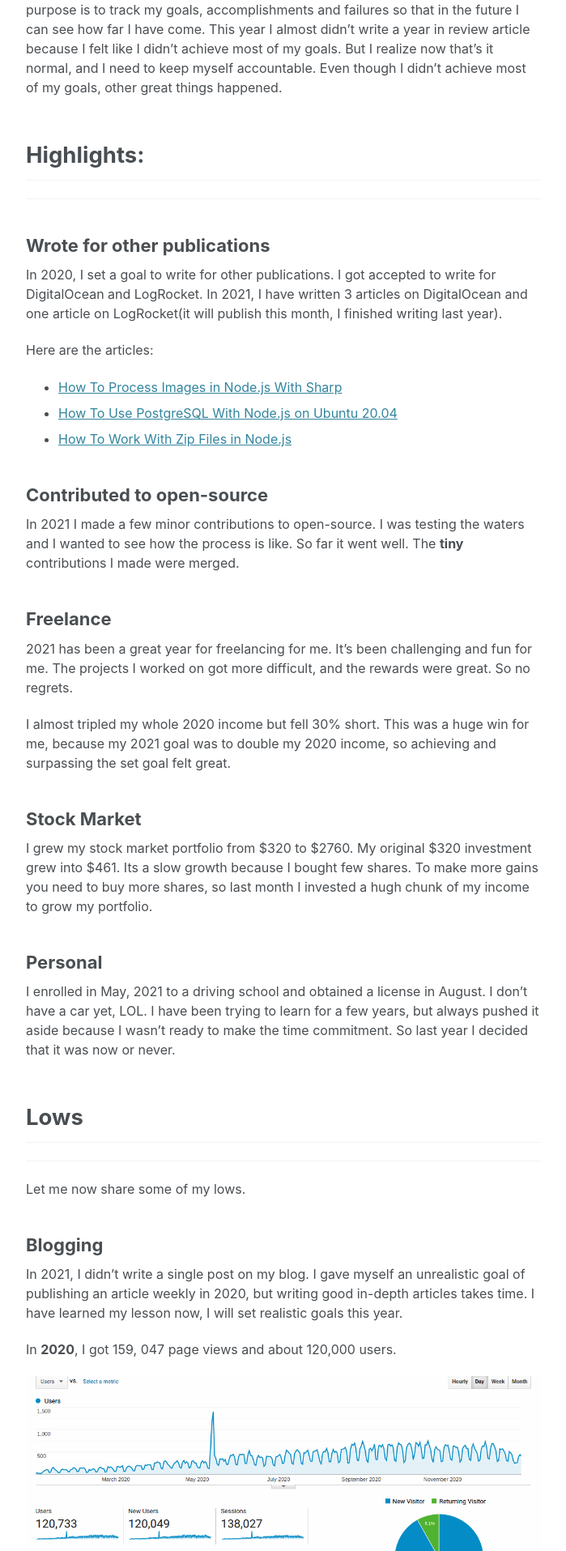
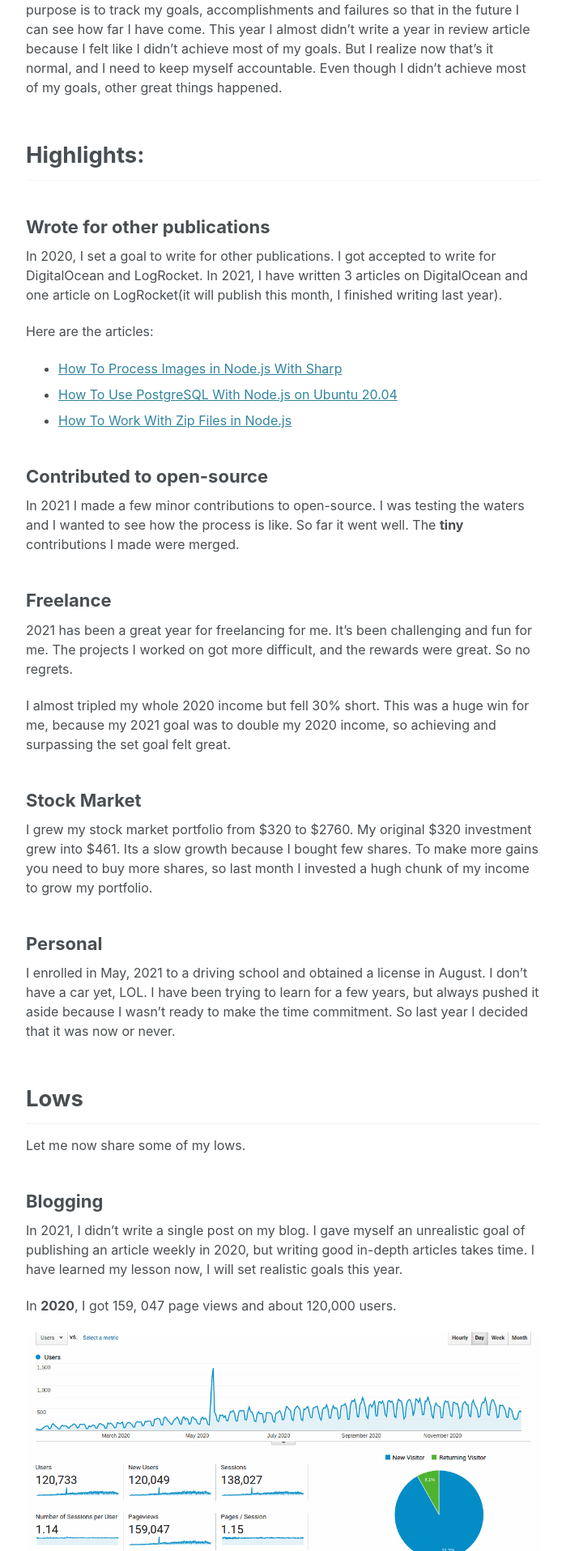
Before and after one commit to stanulilic/stanleyulili.com-old, a Jekyll site: the page built from _posts/2022-01-12-2021-year-in-review-and-into-2022.md, in a window 1280 px wide. Shown: the part 565-2480 px from the top of the page at 81% size, without its empty margins (290-989 px from the left). Built offline with Jekyll 4.4.1, drawn with Linux system fonts in a browser that asks for light colours; cached includes are drawn as plain includes; nearby versions of some CDN libraries.

Commit message:
update few minur issues

```diff
--- a/_posts/2022-01-12-2021-year-in-review-and-into-2022.md
+++ b/_posts/2022-01-12-2021-year-in-review-and-into-2022.md
@@ -16,7 +16,6 @@
 At the end of 2020, I wrote a [2020 year in review]() post for the first time. The purpose is to track my goals, accomplishments and failures so that in the future I can see how far I have come. This year I almost didn't write  a year in review article because I felt like I didn't achieve most of my goals. But I realize now that's it normal, and I need to keep myself accountable. Even though I didn't achieve most of my goals, other great things happened.
 
 ## Highlights:
-___
 
 ### Wrote for other publications
 In 2020, I set a goal to write for other publications. I got accepted to write for DigitalOcean and LogRocket. In 2021,  I have written 3 articles on DigitalOcean and one article on LogRocket(it will publish this month, I finished writing last year).
@@ -41,7 +40,6 @@
 I enrolled in May, 2021 to a driving school and obtained a license in August. I don't have a car yet, LOL.  I have been trying to learn for a few years, but always pushed it aside because I wasn't ready to make the time commitment. So last year I decided that it was now or never.
 
 ## Lows
-___
 Let me now share some of my lows.
 
 ### Blogging
@@ -76,7 +74,6 @@
 Since most of the goals in this section I failed, I will attempt them again this year, no  need to make other goals for now.
 
 ## What I Have Learned Last Year
-___
 
 I learned a lot of new things, I enjoy learning new things and updating my brain with new ideas. Here are some few things I found intereting:
 
```
Also changed, not shown: assets/images/posts/personal-featured-image/2021-featured-image.jpg (added).
